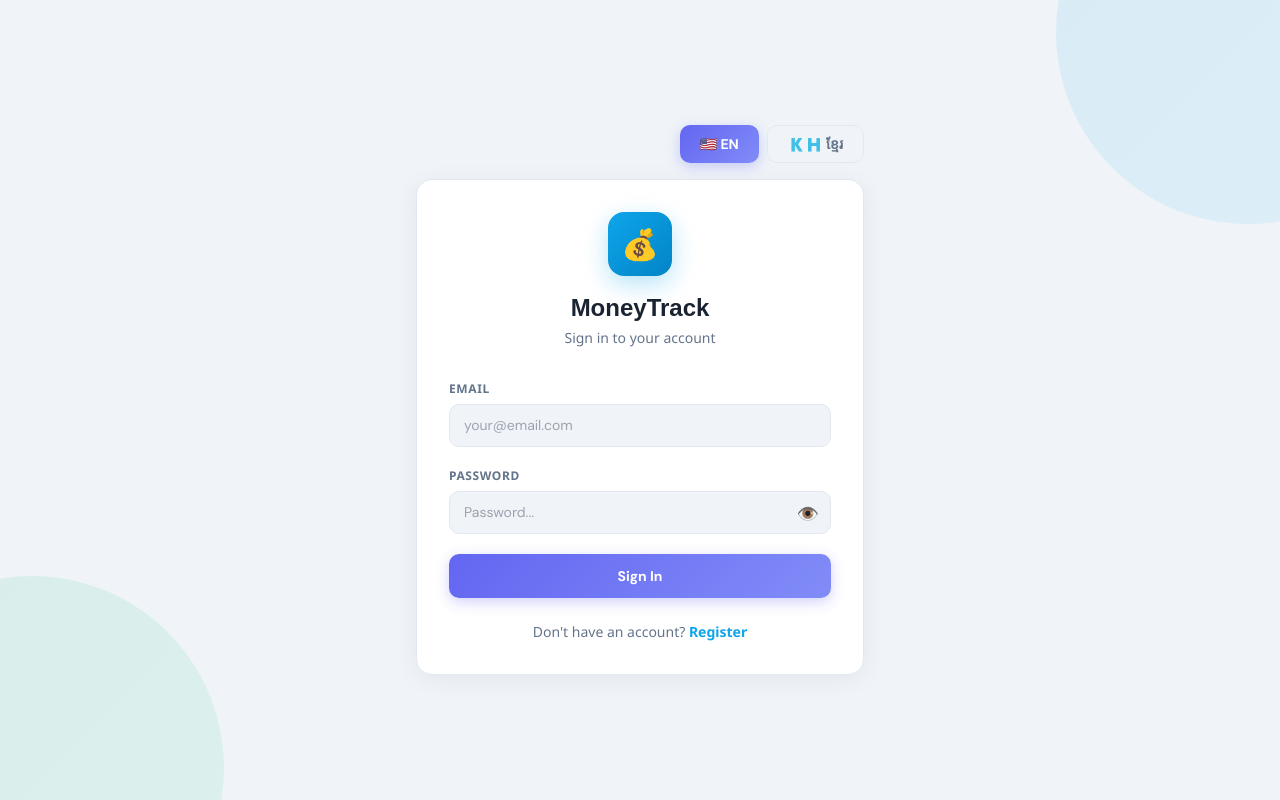
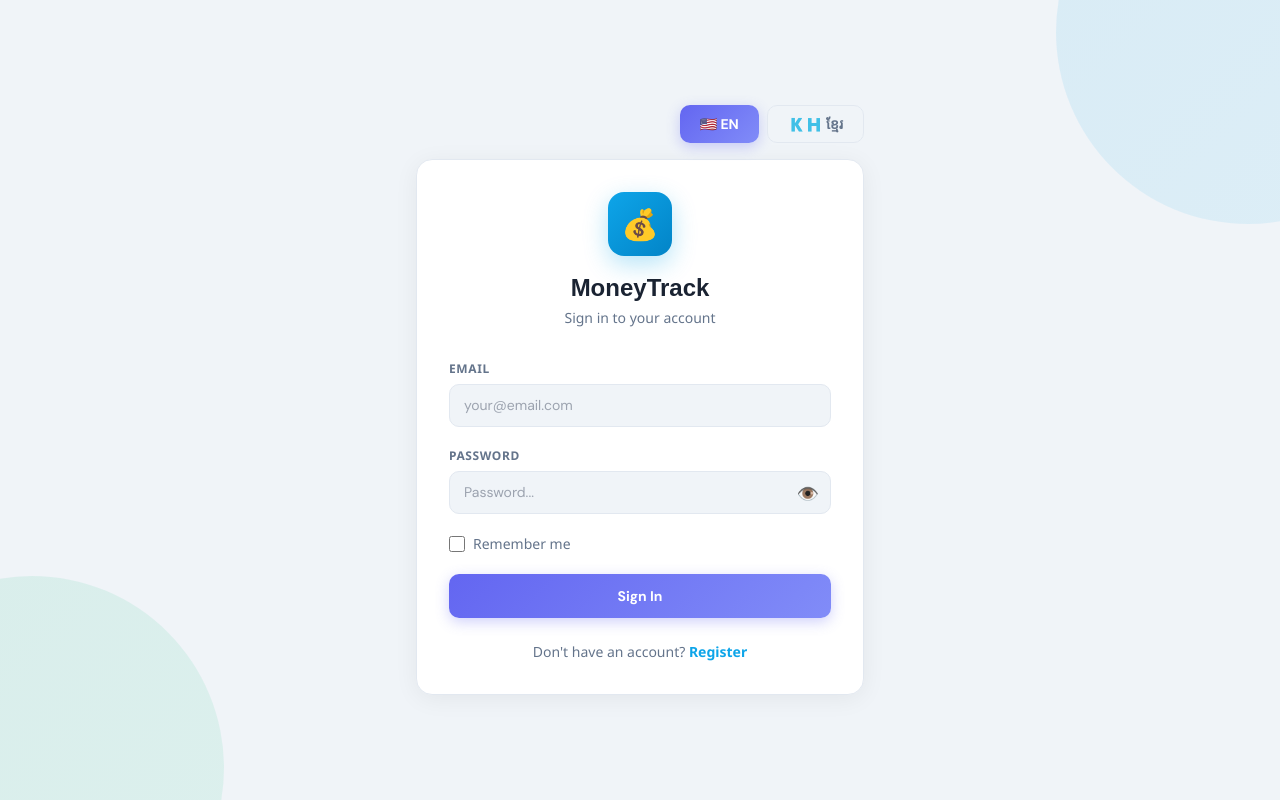
Before and after one commit to houtankeara17/salarytracker_frontend, a React (Create React App) app: page /login in a window 1280 px wide. Built offline with nearby package versions, Linux system fonts and the light colour scheme; a web font is replaced by a local one.

Commit message:
Add 'Remember Me' functionality to LoginPage
Added a 'Remember Me' checkbox to the login form and updated the login function to handle its state.

```diff
--- a/src/pages/LoginPage.js
+++ b/src/pages/LoginPage.js
@@ -1,112 +1,187 @@
-// src/pages/LoginPage.js
-import React, { useState } from 'react';
-import { useNavigate, Link } from 'react-router-dom';
-import { useAuth } from '../context/AuthContext';
-import { useApp } from '../context/AppContext';
-import toast from 'react-hot-toast';
+import React, { useState } from "react";
+import { useNavigate, Link } from "react-router-dom";
+import { useAuth } from "../context/AuthContext";
+import { useApp } from "../context/AppContext";
+import toast from "react-hot-toast";
 
 export default function LoginPage() {
   const { login } = useAuth();
   const { language, setLanguage } = useApp();
   const navigate = useNavigate();
-  const [form, setForm] = useState({ email: '', password: '' });
+  const [form, setForm] = useState({ email: "", password: "" });
   const [loading, setLoading] = useState(false);
   const [showPass, setShowPass] = useState(false);
+  const [rememberMe, setRememberMe] = useState(false); // ✅ added
 
-  const kh = language === 'kh';
+  const kh = language === "kh";
 
   const handleSubmit = async (e) => {
     e.preventDefault();
     if (!form.email || !form.password) {
-      toast.error(kh ? 'សូមបំពេញអ៊ីម៉ែល និងពាក្យសម្ងាត់' : 'Please fill in email and password');
+      toast.error(
+        kh
+          ? "សូមបំពេញអ៊ីម៉ែល និងពាក្យសម្ងាត់"
+          : "Please fill in email and password",
+      );
       return;
     }
     setLoading(true);
     try {
-      await login(form.email, form.password);
-      toast.success(kh ? 'ចូលប្រើប្រាស់ដោយជោគជ័យ!' : 'Logged in successfully!');
-      navigate('/dashboard');
+      await login(form.email, form.password, rememberMe); // ✅ pass rememberMe
+      toast.success(kh ? "ចូលប្រើប្រាស់ដោយជោគជ័យ!" : "Logged in successfully!");
+      navigate("/dashboard");
     } catch (err) {
-      toast.error(err.message || (kh ? 'ព័ត៌មានមិនត្រឹមត្រូវ' : 'Invalid credentials'));
+      toast.error(
+        err.message || (kh ? "ព័ត៌មានមិនត្រឹមត្រូវ" : "Invalid credentials"),
+      );
     } finally {
       setLoading(false);
     }
   };
 
   return (
-    <div className="min-h-screen flex items-center justify-center p-4"
-      style={{ background: 'var(--bg-primary)' }}>
-      {/* Background decoration */}
+    <div
+      className="min-h-screen flex items-center justify-center p-4"
+      style={{ background: "var(--bg-primary)" }}
+    >
       <div className="fixed inset-0 overflow-hidden pointer-events-none">
-        <div className="absolute -top-40 -right-40 w-96 h-96 rounded-full opacity-10"
-          style={{ background: 'linear-gradient(135deg,#0ea5e9,#38bdf8)' }} />
-        <div className="absolute -bottom-40 -left-40 w-96 h-96 rounded-full opacity-10"
-          style={{ background: 'linear-gradient(135deg,#10b981,#34d399)' }} />
+        <div
+          className="absolute -top-40 -right-40 w-96 h-96 rounded-full opacity-10"
+          style={{ background: "linear-gradient(135deg,#0ea5e9,#38bdf8)" }}
+        />
+        <div
+          className="absolute -bottom-40 -left-40 w-96 h-96 rounded-full opacity-10"
+          style={{ background: "linear-gradient(135deg,#10b981,#34d399)" }}
+        />
       </div>
 
       <div className="w-full max-w-md animate-slide-up relative">
-        {/* Lang toggle */}
         <div className="flex justify-end mb-4 gap-2">
-          {[['en','🇺🇸 EN'],['kh','🇰🇭 ខ្មែរ']].map(([code, label]) => (
-            <button key={code} onClick={() => setLanguage(code)}
-              className={`btn py-1.5 px-3 text-xs ${language === code ? 'btn-primary' : 'btn-secondary'}`}>
+          {[
+            ["en", "🇺🇸 EN"],
+            ["kh", "🇰🇭 ខ្មែរ"],
+          ].map(([code, label]) => (
+            <button
+              key={code}
+              onClick={() => setLanguage(code)}
+              className={`btn py-1.5 px-3 text-xs ${language === code ? "btn-primary" : "btn-secondary"}`}
+            >
               {label}
             </button>
           ))}
         </div>
 
         <div className="card p-8">
-          {/* Logo */}
           <div className="text-center mb-8">
-            <div className="w-16 h-16 rounded-2xl flex items-center justify-center text-3xl mx-auto mb-4"
-              style={{ background: 'linear-gradient(135deg,#0ea5e9,#0284c7)', boxShadow: '0 8px 24px rgba(14,165,233,0.3)' }}>
+            <div
+              className="w-16 h-16 rounded-2xl flex items-center justify-center text-3xl mx-auto mb-4"
+              style={{
+                background: "linear-gradient(135deg,#0ea5e9,#0284c7)",
+                boxShadow: "0 8px 24px rgba(14,165,233,0.3)",
+              }}
+            >
               💰
             </div>
-            <h1 className="font-display font-bold text-2xl" style={{ color: 'var(--text-primary)' }}>MoneyTrack</h1>
-            <p className="text-sm mt-1" style={{ color: 'var(--text-secondary)' }}>
-              {kh ? 'ចូលប្រើប្រាស់គណនីរបស់អ្នក' : 'Sign in to your account'}
+            <h1
+              className="font-display font-bold text-2xl"
+              style={{ color: "var(--text-primary)" }}
+            >
+              MoneyTrack
+            </h1>
+            <p
+              className="text-sm mt-1"
+              style={{ color: "var(--text-secondary)" }}
+            >
+              {kh ? "ចូលប្រើប្រាស់គណនីរបស់អ្នក" : "Sign in to your account"}
             </p>
           </div>
 
           <form onSubmit={handleSubmit} className="space-y-5">
             <div>
-              <label className="form-label">{kh ? 'អ៊ីម៉ែល' : 'Email'}</label>
+              <label className="form-label">{kh ? "អ៊ីម៉ែល" : "Email"}</label>
               <input
                 type="email"
                 value={form.email}
-                onChange={e => setForm(p => ({ ...p, email: e.target.value }))}
+                onChange={(e) =>
+                  setForm((p) => ({ ...p, email: e.target.value }))
+                }
                 className="form-input"
-                placeholder={kh ? 'អ៊ីម៉ែលរបស់អ្នក...' : 'your@email.com'}
+                placeholder={kh ? "អ៊ីម៉ែលរបស់អ្នក..." : "your@email.com"}
                 autoComplete="email"
               />
             </div>
+
             <div>
-              <label className="form-label">{kh ? 'ពាក្យសម្ងាត់' : 'Password'}</label>
+              <label className="form-label">
+                {kh ? "ពាក្យសម្ងាត់" : "Password"}
+              </label>
               <div className="relative">
                 <input
-                  type={showPass ? 'text' : 'password'}
+                  type={showPass ? "text" : "password"}
                   value={form.password}
-                  onChange={e => setForm(p => ({ ...p, password: e.target.value }))}
+                  onChange={(e) =>
+                    setForm((p) => ({ ...p, password: e.target.value }))
+                  }
                   className="form-input pr-10"
-                  placeholder={kh ? 'ពាក្យសម្ងាត់...' : 'Password...'}
+                  placeholder={kh ? "ពាក្យសម្ងាត់..." : "Password..."}
                   autoComplete="current-password"
                 />
-                <button type="button" className="absolute right-3 top-1/2 -translate-y-1/2 text-lg"
-                  onClick={() => setShowPass(v => !v)} style={{ color: 'var(--text-secondary)' }}>
-                  {showPass ? '🙈' : '👁️'}
+                <button
+                  type="button"
+                  className="absolute right-3 top-1/2 -translate-y-1/2 text-lg"
+                  onClick={() => setShowPass((v) => !v)}
+                  style={{ color: "var(--text-secondary)" }}
+                >
+                  {showPass ? "🙈" : "👁️"}
                 </button>
               </div>
             </div>
 
-            <button type="submit" className="btn btn-primary w-full justify-center py-3 text-base" disabled={loading}>
-              {loading ? (kh ? 'កំពុងចូល...' : 'Signing in...') : (kh ? 'ចូលប្រើប្រាស់' : 'Sign In')}
+            {/* ✅ Remember Me */}
+            <div className="flex items-center gap-2">
+              <input
+                type="checkbox"
+                id="rememberMe"
+                checked={rememberMe}
+                onChange={(e) => setRememberMe(e.target.checked)}
+                className="w-4 h-4 cursor-pointer rounded"
+                style={{ accentColor: "#0ea5e9" }}
+              />
+              <label
+                htmlFor="rememberMe"
+                className="text-sm cursor-pointer select-none"
+                style={{ color: "var(--text-secondary)" }}
+              >
+                {kh ? "ចងចាំខ្ញុំ" : "Remember me"}
+              </label>
+            </div>
+
+            <button
+              type="submit"
+              className="btn btn-primary w-full justify-center py-3 text-base"
+              disabled={loading}
+            >
+              {loading
+                ? kh
+                  ? "កំពុងចូល..."
+                  : "Signing in..."
+                : kh
+                  ? "ចូលប្រើប្រាស់"
+                  : "Sign In"}
             </button>
           </form>
 
-          <div className="mt-6 text-center text-sm" style={{ color: 'var(--text-secondary)' }}>
-            {kh ? 'មិនទាន់មានគណនី?' : "Don't have an account?"}{' '}
-            <Link to="/register" className="font-bold" style={{ color: '#0ea5e9' }}>
-              {kh ? 'ចុះឈ្មោះ' : 'Register'}
+          <div
+            className="mt-6 text-center text-sm"
+            style={{ color: "var(--text-secondary)" }}
+          >
+            {kh ? "មិនទាន់មានគណនី?" : "Don't have an account?"}{" "}
+            <Link
+              to="/register"
+              className="font-bold"
+              style={{ color: "#0ea5e9" }}
+            >
+              {kh ? "ចុះឈ្មោះ" : "Register"}
             </Link>
           </div>
         </div>
```
